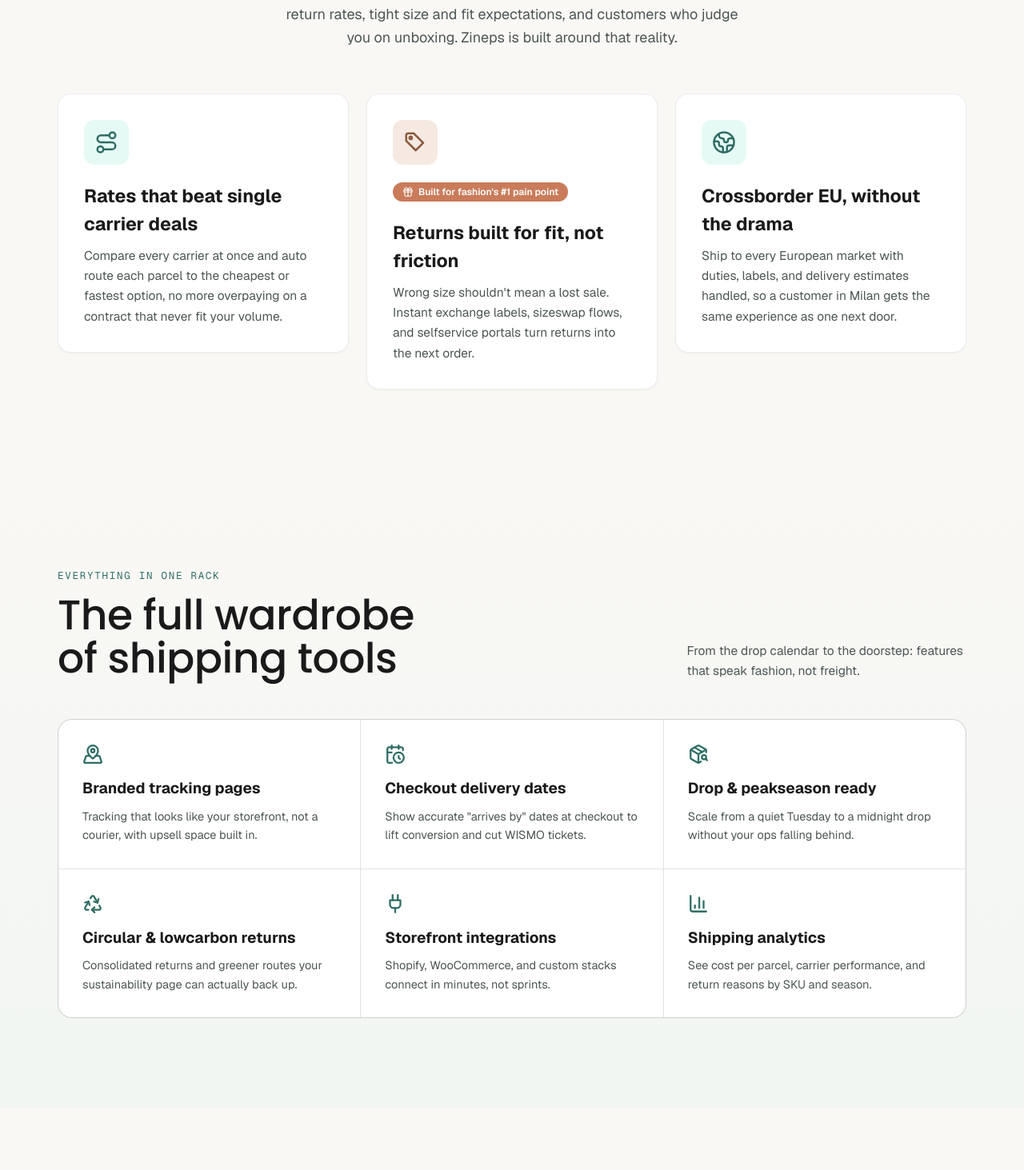
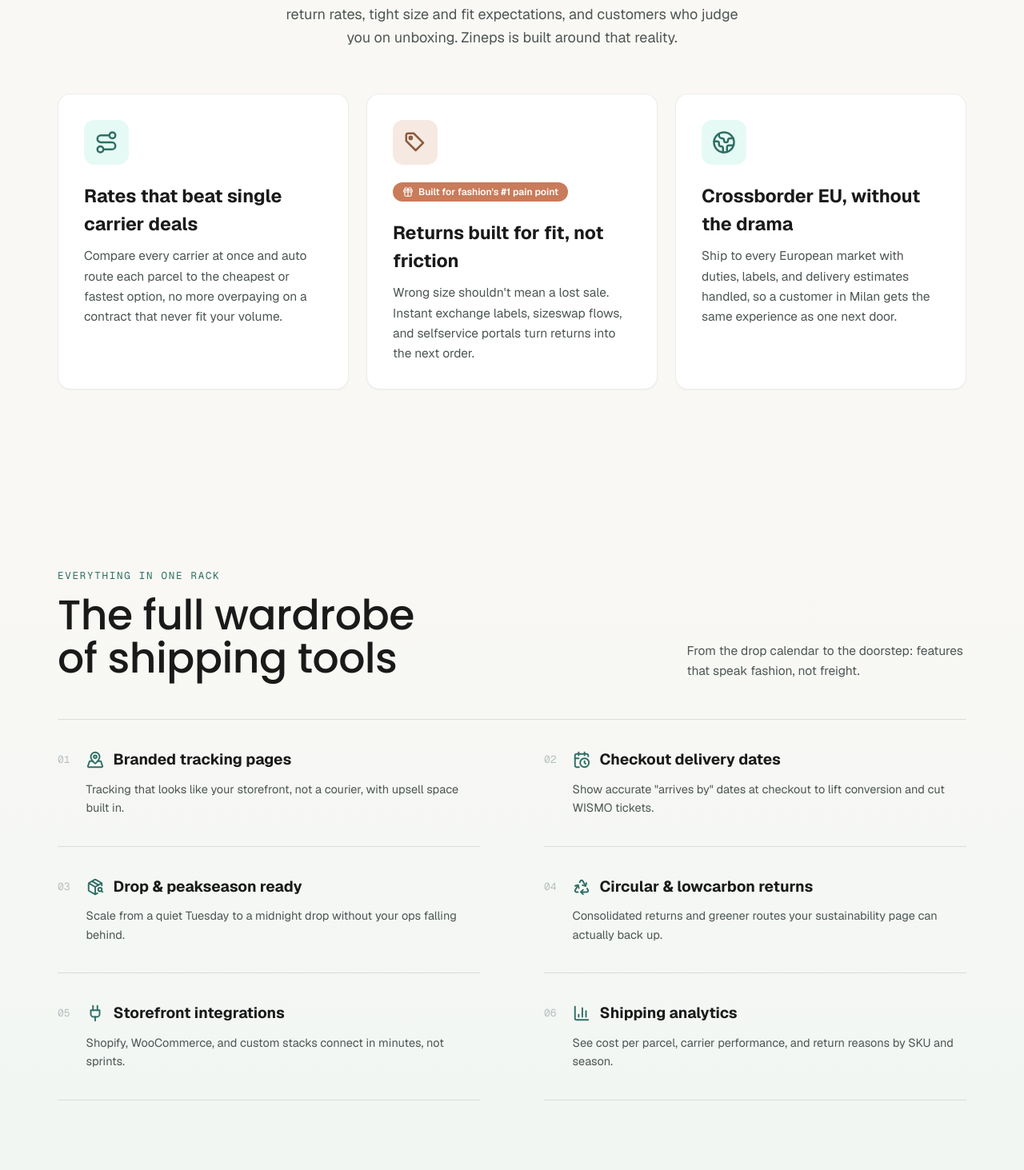
Before and after one commit to Devansh-Singh-Parmar/fashion-landing, a Next.js app: page /fashion/ in a window 1280 px wide. Shown: the part 1927-3390 px from the top of the page at 80% size. Built offline with nearby package versions, Linux system fonts and the light colour scheme.

Commit message:
refining ui

```diff
--- a/components/fashion/CoreUSPs.tsx
+++ b/components/fashion/CoreUSPs.tsx
@@ -5,7 +5,6 @@ import { Route, Globe2, Gift } from "lucide-react";
 import { useLanguage } from "@/lib/i18n/useLanguage";
 import { Section } from "@/components/fashion/ui/Section";
 import { Reveal } from "@/components/fashion/motion/Reveal";
-import { TiltCard } from "@/components/fashion/motion/TiltCard";
 import { GarmentTagIcon } from "@/components/fashion/icons";
 import type { IconProps } from "@/components/fashion/icons";
 import type { CoreUspItem } from "@/lib/i18n/dictionaries/types";
@@ -33,8 +32,7 @@ export function CoreUSPs() {
       <div className="mt-14 grid gap-[22px] sm:grid-cols-2 lg:grid-cols-3">
         {items.map(({ icon: Icon, item, tint }, index) => (
           <Reveal key={item.title} delay={index * 0.1}>
-            <TiltCard maxTilt={5}>
-              <div className="flex h-full flex-col items-start rounded-2xl border border-ink-900/[0.08] bg-white p-8 shadow-[0_1px_2px_rgba(20,50,44,0.05)] transition-all duration-300 ease-out-expo hover:-translate-y-1.5 hover:border-brand-300 hover:shadow-[0_24px_50px_-24px_rgba(20,50,44,0.35)] motion-reduce:transition-none motion-reduce:hover:translate-y-0">
+            <div className="flex h-full cursor-pointer flex-col items-start rounded-2xl border border-ink-900/[0.08] bg-white p-8 shadow-[0_1px_2px_rgba(20,50,44,0.05)] transition-[border-color,box-shadow] duration-150 hover:border-brand-300 hover:shadow-[0_2px_10px_rgba(20,50,44,0.08)]">
               <span
                 className={
                   tint === "brand"
@@ -53,7 +51,6 @@ export function CoreUSPs() {
               <h3 className="mt-[22px] font-sans text-[23px] font-bold text-ink-900">{item.title}</h3>
               <p className="mt-2.5 text-[15.5px] leading-relaxed text-ink-600">{item.description}</p>
             </div>
-            </TiltCard>
           </Reveal>
         ))}
       </div>
--- a/components/fashion/FeatureGrid.tsx
+++ b/components/fashion/FeatureGrid.tsx
@@ -31,15 +31,20 @@ export function FeatureGrid() {
         <p className="max-w-[34ch] text-[15.5px] leading-relaxed text-ink-600">{featureGrid.subheading}</p>
       </Reveal>
 
-      <div className="grid grid-cols-1 gap-px overflow-hidden rounded-[18px] border border-ink-900/[0.09] bg-ink-900/[0.09] sm:grid-cols-2 lg:grid-cols-3">
+      <div className="grid grid-cols-1 border-t border-ink-900/[0.12] sm:grid-cols-2 sm:gap-x-12 lg:gap-x-20">
         {items.map(({ icon: Icon, item }, index) => (
-          <Reveal key={item.title} delay={(index % 3) * 0.08} className="h-full">
-            <div className="h-full bg-white p-[30px] transition-colors duration-300 hover:bg-[#F3FAF7]">
-              <div className="mb-4 text-brand-800">
-                <Icon className="h-[26px] w-[26px]" strokeWidth={2.1} aria-hidden="true" />
+          <Reveal key={item.title} delay={(index % 2) * 0.08}>
+            <div className="group flex cursor-pointer gap-5 border-b border-ink-900/[0.12] py-8 sm:py-9">
+              <span className="mt-1 font-mono text-[13px] tabular-nums text-ink-300 transition-colors duration-150 group-hover:text-brand-700">
+                {String(index + 1).padStart(2, "0")}
+              </span>
+              <div className="flex-1">
+                <div className="mb-2.5 flex items-start gap-3 text-brand-800">
+                  <Icon className="mt-[3px] h-[22px] w-[22px] shrink-0" strokeWidth={2.1} aria-hidden="true" />
+                  <h3 className="font-sans text-[19px] font-bold text-ink-900">{item.title}</h3>
+                </div>
+                <p className="text-[14.5px] leading-relaxed text-ink-600">{item.description}</p>
               </div>
-              <h3 className="mb-2 font-sans text-[19px] font-bold text-ink-900">{item.title}</h3>
-              <p className="text-[14.5px] leading-relaxed text-ink-600">{item.description}</p>
             </div>
           </Reveal>
         ))}
--- a/components/fashion/HowItWorks.tsx
+++ b/components/fashion/HowItWorks.tsx
@@ -19,8 +19,8 @@ export function HowItWorks() {
 
       <ol className="mt-14 grid gap-9 sm:grid-cols-2 lg:grid-cols-4">
         {howItWorks.steps.map((step, index) => (
-          <Reveal key={step.title} as="li" delay={index * 0.1} className="group relative">
-            <div className="font-sans text-[56px] font-bold leading-none text-brand-500 opacity-90 transition-transform duration-300 group-hover:-translate-y-1">
+          <Reveal key={step.title} as="li" delay={index * 0.1} className="group relative cursor-pointer">
+            <div className="font-sans text-[56px] font-bold leading-none text-brand-500 opacity-90 transition-colors duration-150 group-hover:text-brand-800">
               {String(index + 1).padStart(2, "0")}
             </div>
             <h3 className="mt-3.5 text-[19px] font-bold text-ink-900">{step.title}</h3>
```
Lines whose indentation alone changed are shown as unchanged.
